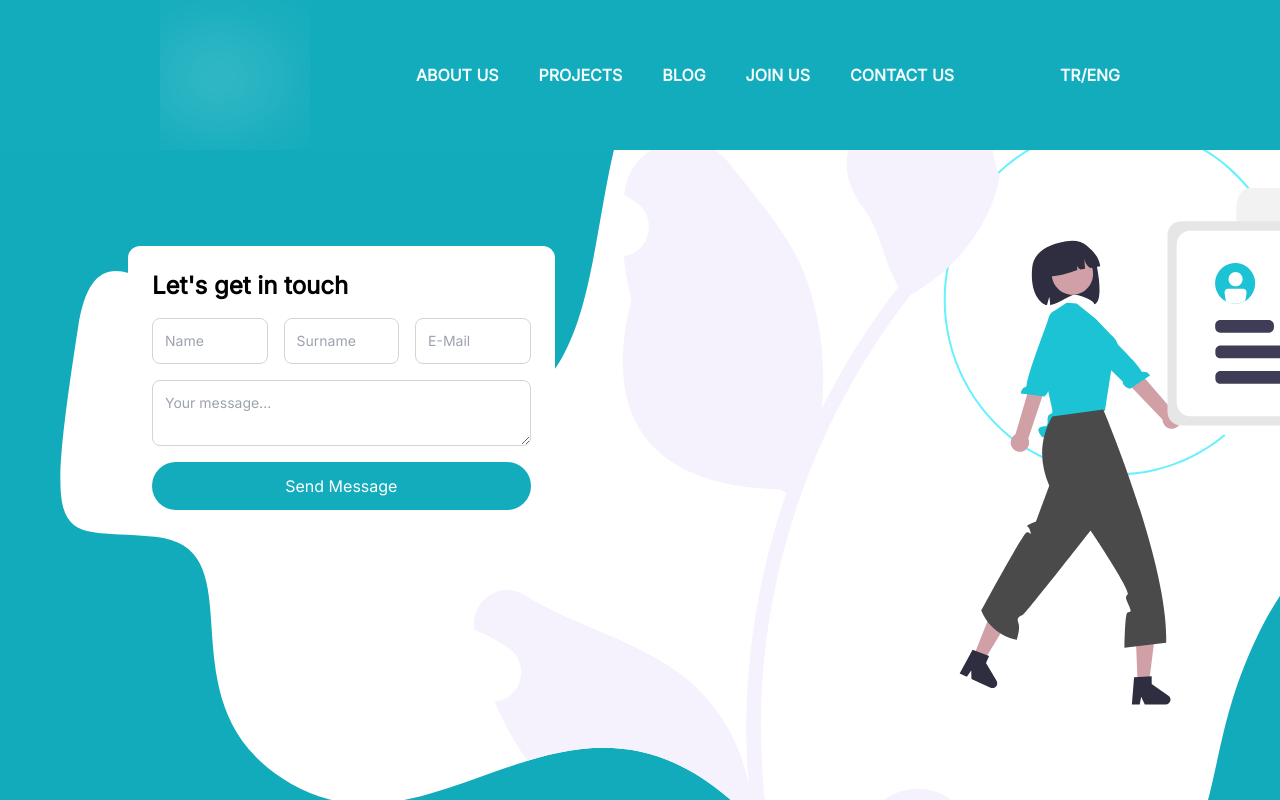
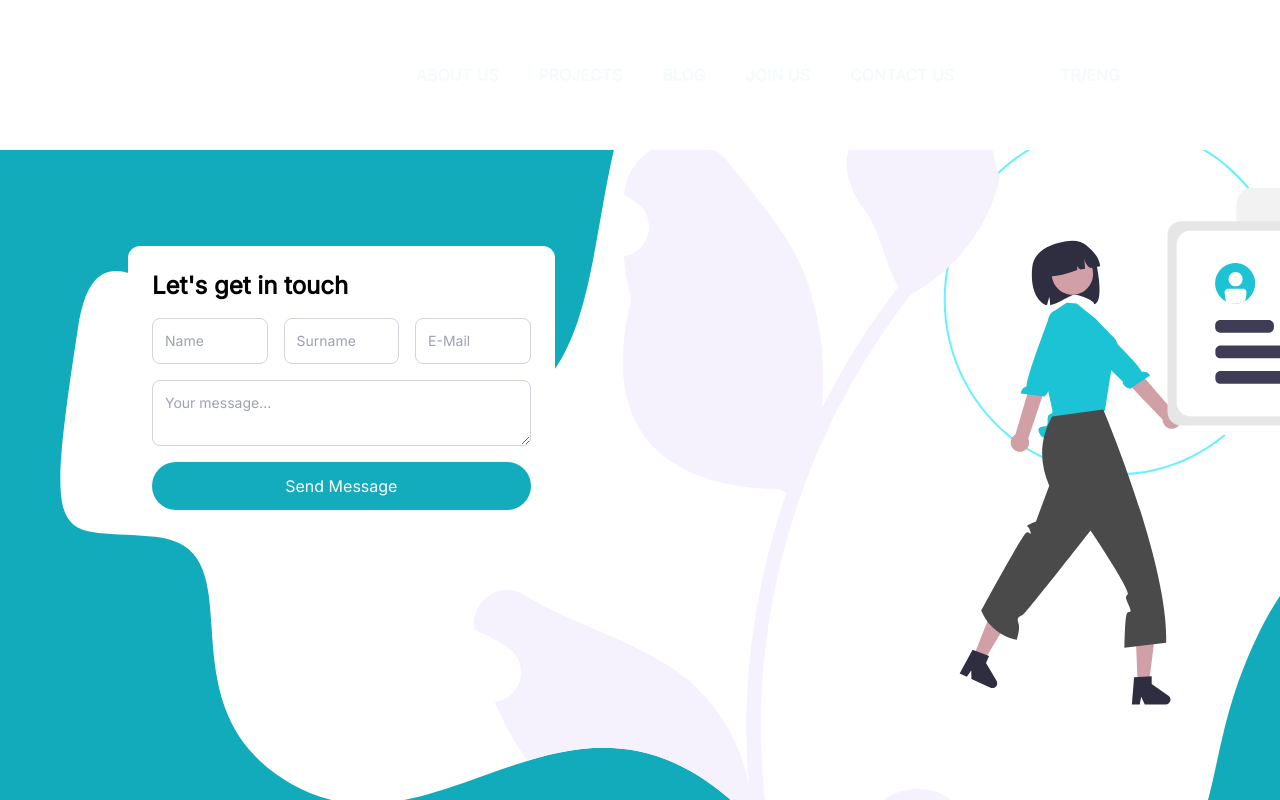
Before and after one commit to 3h-hareketi/website, a Next.js app: page /contact in a window 1280 px wide. Shown: the top 800 px of the page. Built offline with nearby package versions, Linux system fonts and the light colour scheme.

Commit message:
Fix #36, #69

```diff
--- a/components/Layout.tsx
+++ b/components/Layout.tsx
@@ -23,7 +23,7 @@ const Layout = ({ children }: Props) => {
               backgroundImage: `url("${BASE_URL}/background.svg")`,
               backgroundRepeat: "no-repeat",
               backgroundSize: "fit",
-              backgroundPosition: "center",
+              backgroundPosition: "right",
             }
           : {}
       }
--- a/components/Navbar.tsx
+++ b/components/Navbar.tsx
@@ -8,10 +8,8 @@ const Navbar = () => {
 
   return (
     <section
-      className={`relative w-full ${
-        router.pathname !== "/"
-          ? "backdrop-filter backdrop-blur-md bg-primary-500"
-          : ""
+      className={`relative w-full flex justify-center ${
+        router.pathname !== "/" ? "backdrop-filter backdrop-blur-md" : ""
       }`}
       // className={`relative w-full flex justify-center`}
     >
```
